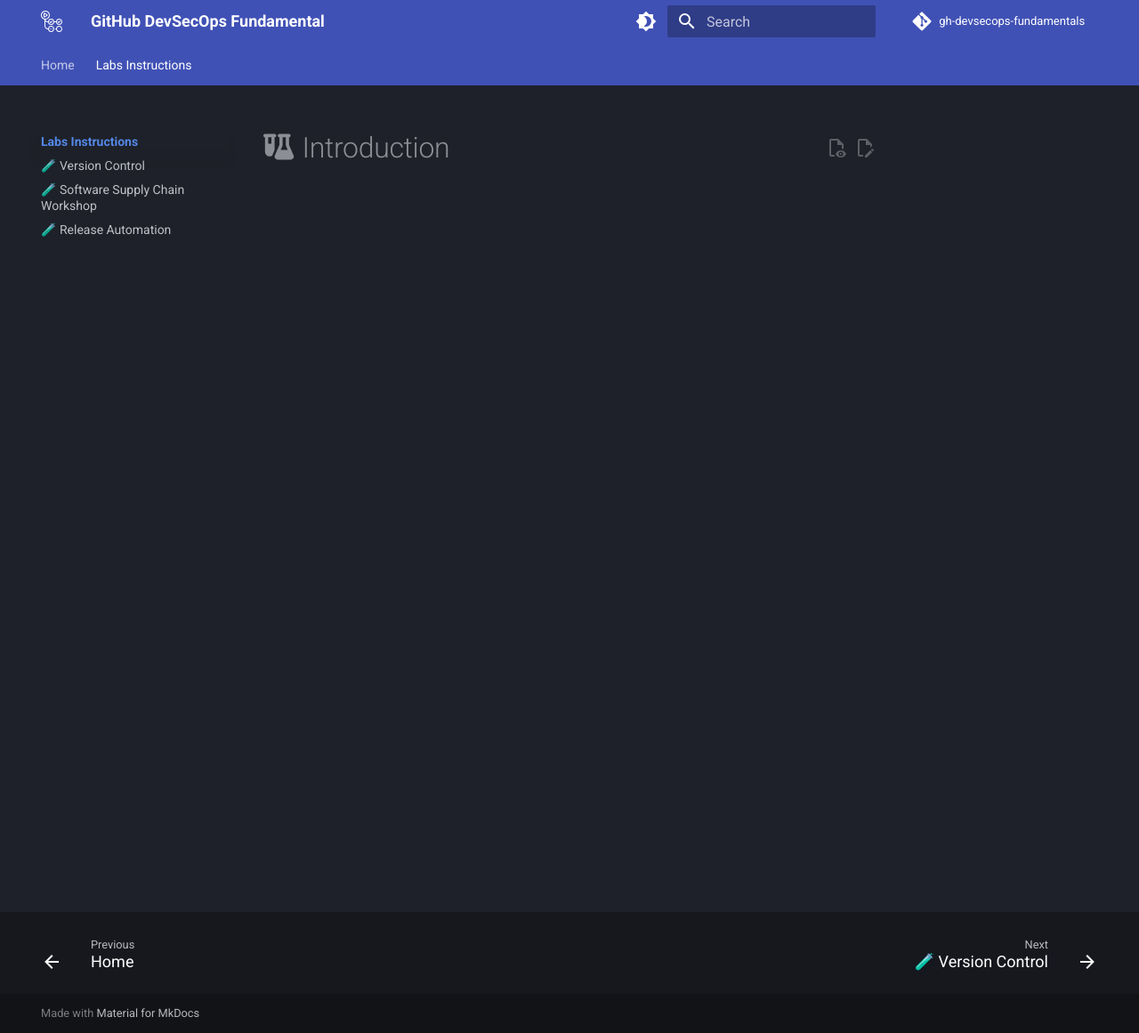
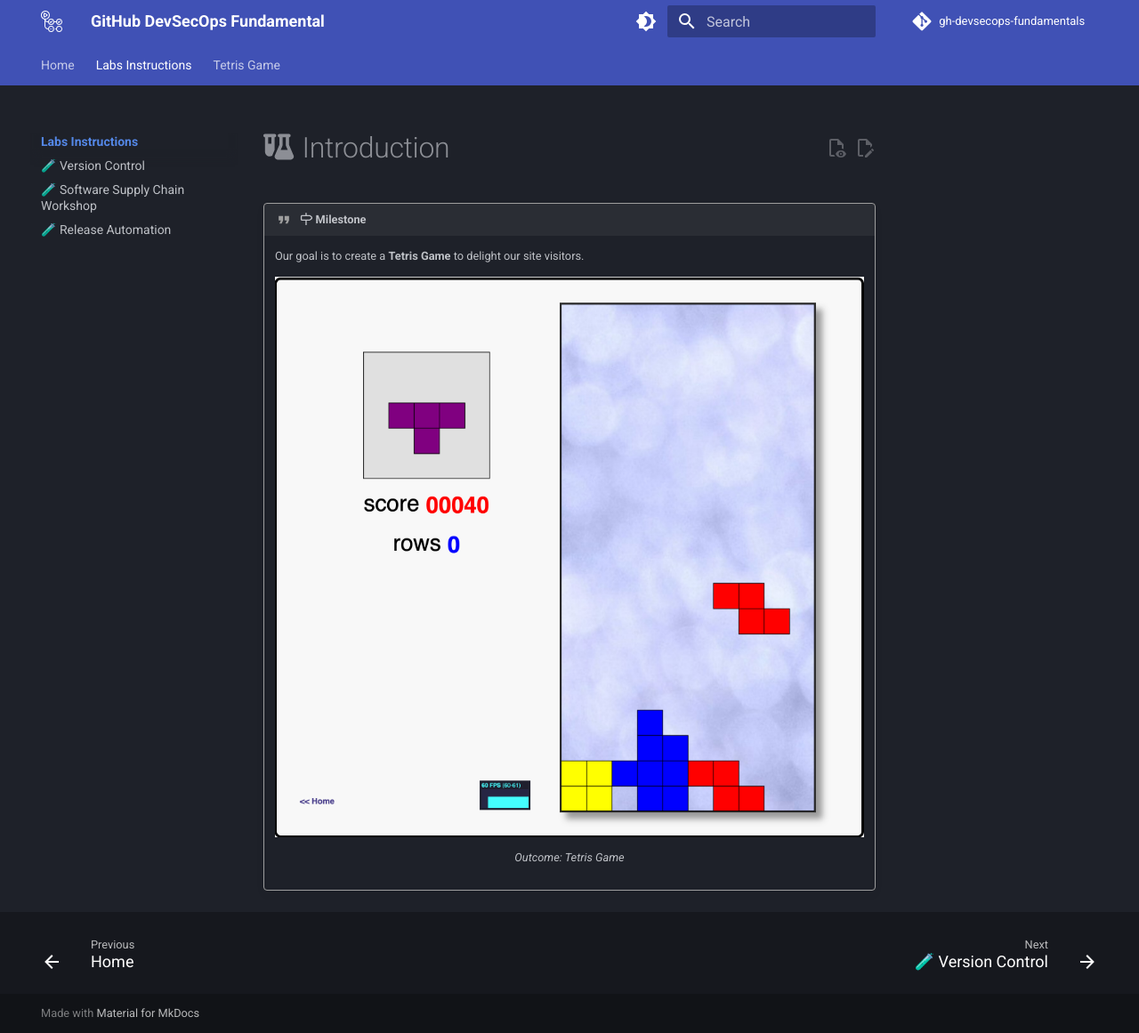
Before and after one commit to githubuniverseworkshops/github-devsecops-fundamentals, an MkDocs documentation site: the page built from docs/Labs-Instructions/index.md, in a window 1280 px wide and 1161 px high. Shown: the whole window at 89% size. Built offline with MkDocs 1.6.1 and Material for MkDocs 9.7.7, drawn with Linux system fonts in a browser that asks for light colours; comment, search, counter and statistics services are not loaded.

Commit message:
Draft labs introduction

```diff
--- a/docs/Labs-Instructions/index.md
+++ b/docs/Labs-Instructions/index.md
@@ -1 +1,10 @@
 # :fontawesome-solid-flask-vial: Introduction
+
+!!! quote ":octicons-milestone-16: Milestone"
+
+    Our goal is to create a **Tetris Game** to delight our site visitors.
+
+    <figure markdown>
+        ![Tetris Game](../assets/img/tetris-game.png){ loading=lazy }
+        <figcaption>Outcome: Tetris Game</figcaption>
+    </figure>
--- a/mkdocs.yml
+++ b/mkdocs.yml
@@ -140,4 +140,4 @@
       - Labs-Instructions/Version-Control/index.md
       - Labs-Instructions/Software-Supply-Chain/index.md
       - Labs-Instructions/Release-Automation/index.md
-  # - Tetris Game: Tetris/index.html
+  - Tetris Game: Tetris/index.html
```
Also changed, not shown: docs/assets/img/tetris-game.png (added).
